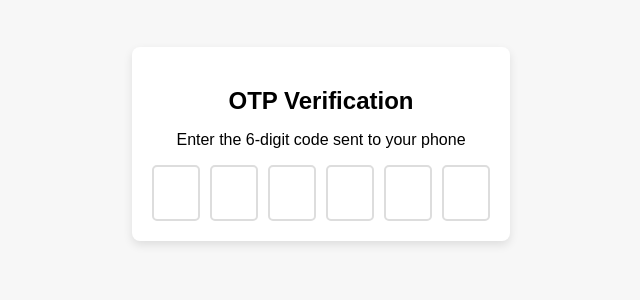
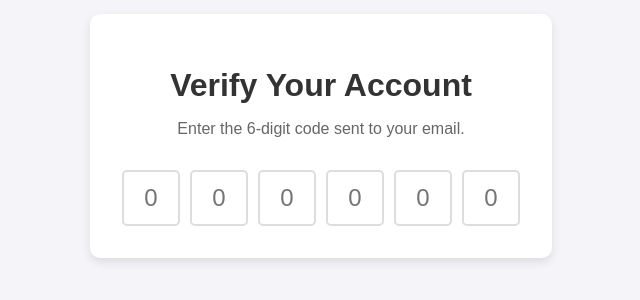
Before and after one commit to acciojob/OTP-Adarsh11234, a website: page main.html in a window 1280 px wide. Shown: the part 264-564 px from the top of the page, without its empty margins (319-959 px from the left). Drawn offline with Linux system fonts and the light colour scheme.

Commit message:
created a submission

```diff
--- a/main.html
+++ b/main.html
@@ -8,17 +8,17 @@
 </head>
 <body>
     <div class="container">
-        <h2 id="verification_heading">OTP Verification</h2>
-        <p id="verification_subtext">Enter the 6-digit code sent to your phone</p>
+        <h1 id="verification_heading">Verify Your Account</h1>
+        <p id="verification_subtext">Enter the 6-digit code sent to your email.</p>
         <div class="code-container">
-            <input type="text" class="code" maxlength="1">
-            <input type="text" class="code" maxlength="1">
-            <input type="text" class="code" maxlength="1">
-            <input type="text" class="code" maxlength="1">
-            <input type="text" class="code" maxlength="1">
-            <input type="text" class="code" maxlength="1">
+            <input type="number" class="code" maxlength="1" placeholder="0" min="0" max="9">
+            <input type="number" class="code" maxlength="1" placeholder="0" min="0" max="9">
+            <input type="number" class="code" maxlength="1" placeholder="0" min="0" max="9">
+            <input type="number" class="code" maxlength="1" placeholder="0" min="0" max="9">
+            <input type="number" class="code" maxlength="1" placeholder="0" min="0" max="9">
+            <input type="number" class="code" maxlength="1" placeholder="0" min="0" max="9">
         </div>
     </div>
-    <script src="scripts.js"></script>
+    <script src="script.js"></script>
 </body>
 </html>
--- a/script.js
+++ b/script.js
@@ -1,21 +1,15 @@
-const codes = document.querySelectorAll(".code");
+const codes = document.querySelectorAll('.code');
 
-codes[0].focus();
-
-codes.forEach((code, index) => {
-    code.addEventListener("input", (e) => {
-        const value = e.target.value;
-
-
-        if (value && index < codes.length - 1) {
-            codes[index + 1].focus();
+codes.forEach((code, idx) => {
+    code.addEventListener('input', (e) => {
+        if (e.target.value.length === 1 && idx < codes.length - 1) {
+            codes[idx + 1].focus();
         }
     });
 
-    code.addEventListener("keydown", (e) => {
-        if (e.key === "Backspace" && index > 0) {
-            codes[index].value = "";
-            codes[index - 1].focus();
+    code.addEventListener('keydown', (e) => {
+        if (e.key === 'Backspace' && idx > 0 && !e.target.value) {
+            codes[idx - 1].focus();
         }
     });
 });
--- a/styles.css
+++ b/styles.css
@@ -1,22 +1,31 @@
 body {
+    font-family: Arial, sans-serif;
     display: flex;
     justify-content: center;
     align-items: center;
     height: 100vh;
-    background-color: #f7f7f7;
-    font-family: Arial, sans-serif;
+    margin: 0;
+    background-color: #f4f4f9;
 }
 
 .container {
     text-align: center;
-    background: white;
-    padding: 20px;
-    border-radius: 8px;
-    box-shadow: 0px 4px 10px rgba(0, 0, 0, 0.1);
+    background-color: #ffffff;
+    padding: 2rem;
+    border-radius: 10px;
+    box-shadow: 0 4px 10px rgba(0, 0, 0, 0.1);
 }
 
-h2 {
-    margin-bottom: 10px;
+#verification_heading {
+    font-size: 2rem;
+    margin-bottom: 0.5rem;
+    color: #333;
+}
+
+#verification_subtext {
+    font-size: 1rem;
+    color: #666;
+    margin-bottom: 2rem;
 }
 
 .code-container {
@@ -26,16 +35,22 @@ h2 {
 }
 
 .code {
-    width: 40px;
+    width: 50px;
     height: 50px;
-    font-size: 20px;
     text-align: center;
+    font-size: 1.5rem;
     border: 2px solid #ddd;
     border-radius: 5px;
     outline: none;
-    transition: border-color 0.3s ease;
+    transition: border-color 0.3s;
 }
 
 .code:focus {
-    border-color: #007BFF;
+    border-color: #007bff;
 }
+
+.code::-webkit-inner-spin-button,
+.code::-webkit-outer-spin-button {
+    -webkit-appearance: none;
+    margin: 0;
+}
```
